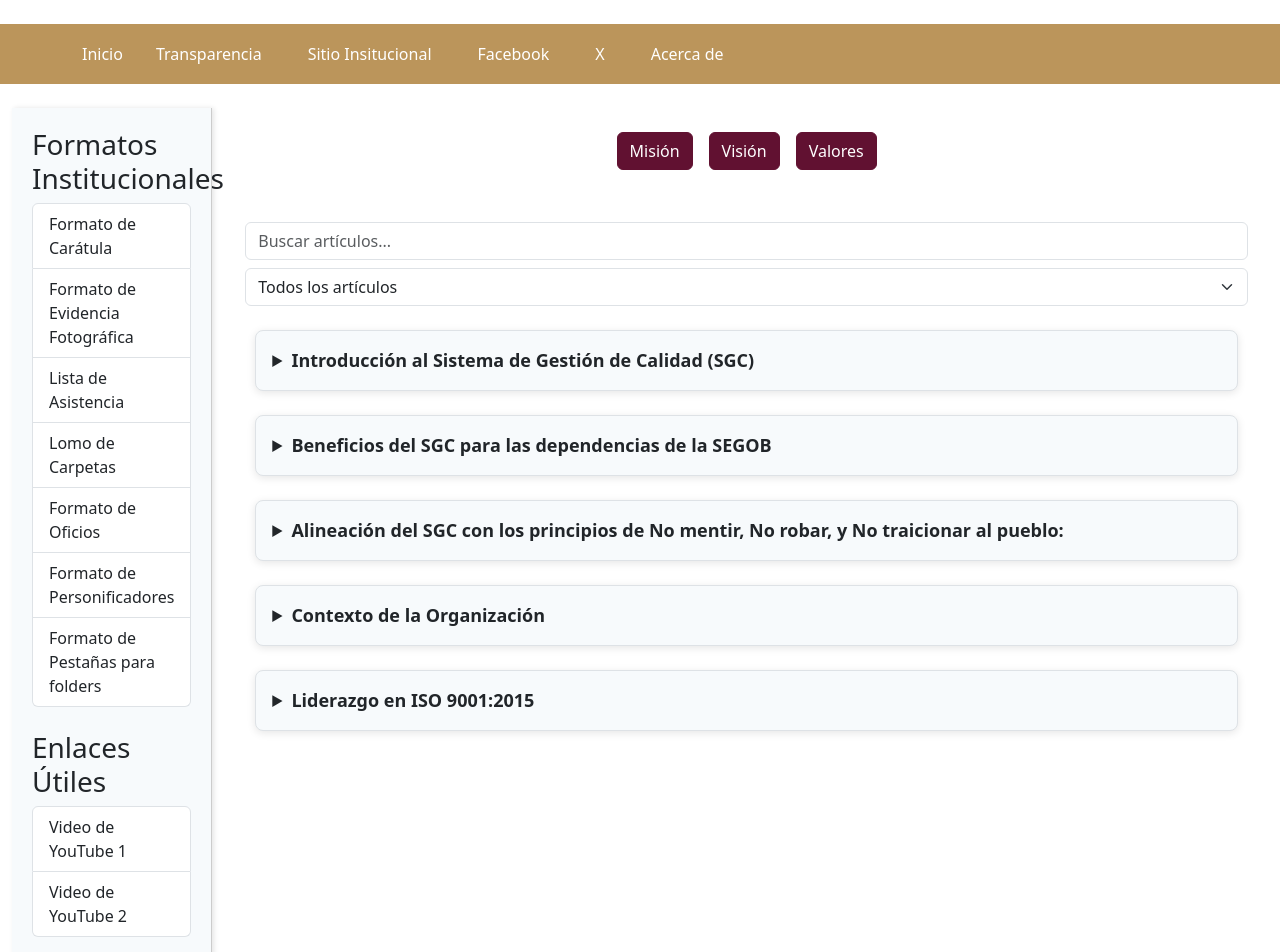
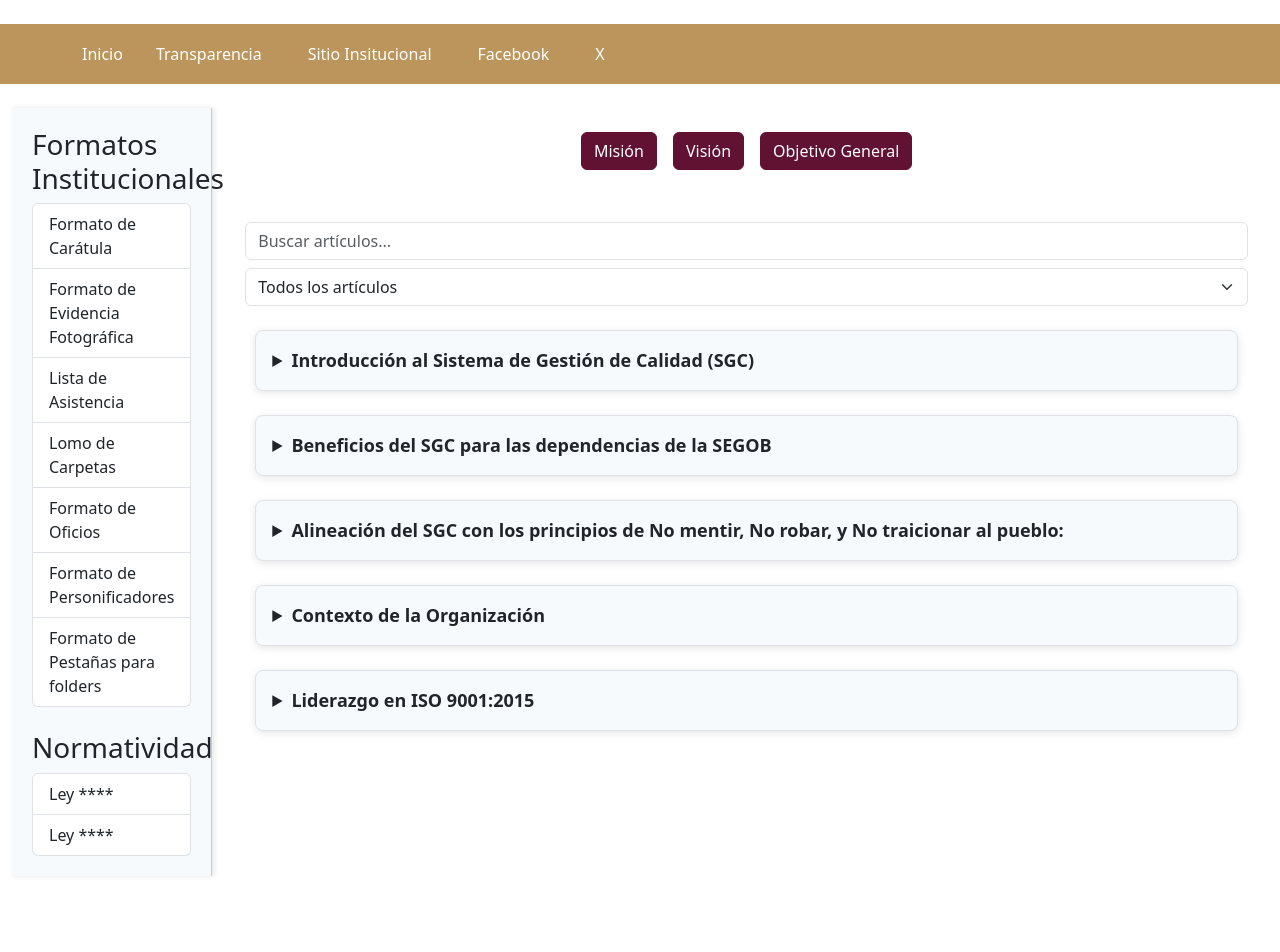
Before and after one commit to Nessvaez10/Certificacion-GIT, a React (Create React App) app: page / in a window 1280 px wide. Shown: the part 500-1452 px from the top of the page. After the commit the page ends 1376 px from the top, so only its background shows below. Built offline with nearby package versions, Linux system fonts and the light colour scheme.

Commit message:
cambios normatividad
...

```diff
--- a/src/App.js
+++ b/src/App.js
@@ -52,19 +52,16 @@ function App() {
         </li>
 
         <li className="nav-item">
-          <a className="nav-link" href="#">Sitio Insitucional</a>
+          <a className="nav-link" href="https://s-gobierno.hidalgo.gob.mx/">Sitio Insitucional</a>
         </li>
         <li className="nav-item">
-          <a className="nav-link" href="#">Facebook</a>
+          <a className="nav-link" href="https://www.facebook.com/SegobHidalgoOficial">Facebook</a>
         </li>
 
         <li className="nav-item">
-          <a className="nav-link" href="#">X</a>
+          <a className="nav-link" href="https://x.com/i/flow/login?redirect_after_login=%2FSEGOBHidalgo">X</a>
         </li>
 
-        <li className="nav-item">
-          <a className="nav-link" href="#">Acerca de</a>
-        </li>
       </ul>
     </div>
   </div>
@@ -99,13 +96,13 @@ function App() {
                   Formato de Pestañas para folders
                 </a>
               </div>
-              <h3 className="mt-4">Enlaces Útiles</h3>
+              <h3 className="mt-4">Normatividad</h3>
               <div className="list-group">
                 <a href="https://www.youtube.com" target="_blank" rel="noopener noreferrer" className="list-group-item">
-                  Video de YouTube 1
+                Ley ****
                 </a>
                 <a href="https://www.youtube.com" target="_blank" rel="noopener noreferrer" className="list-group-item">
-                  Video de YouTube 2
+                Ley ****
                 </a>
               </div>
             </div>
@@ -129,7 +126,7 @@ function App() {
                 className="btn mb-2 mx-2"
                 style={{ backgroundColor: '#611131', borderColor: '#611131', color: '#fff' }}
                 onClick={() => toggleAccordion(3)}>
-                Valores
+                Objetivo General
               </button>
             </div>
             <div className="accordion mt-4">
@@ -153,7 +150,7 @@ function App() {
                 <div className="accordion-item">
                   <h2 className="accordion-header">Valores</h2>
                   <div className="accordion-body">
-                    Aquí van los valores.
+                    Aquí va el Objetivo General.
                   </div>
                 </div>
               )}
```
